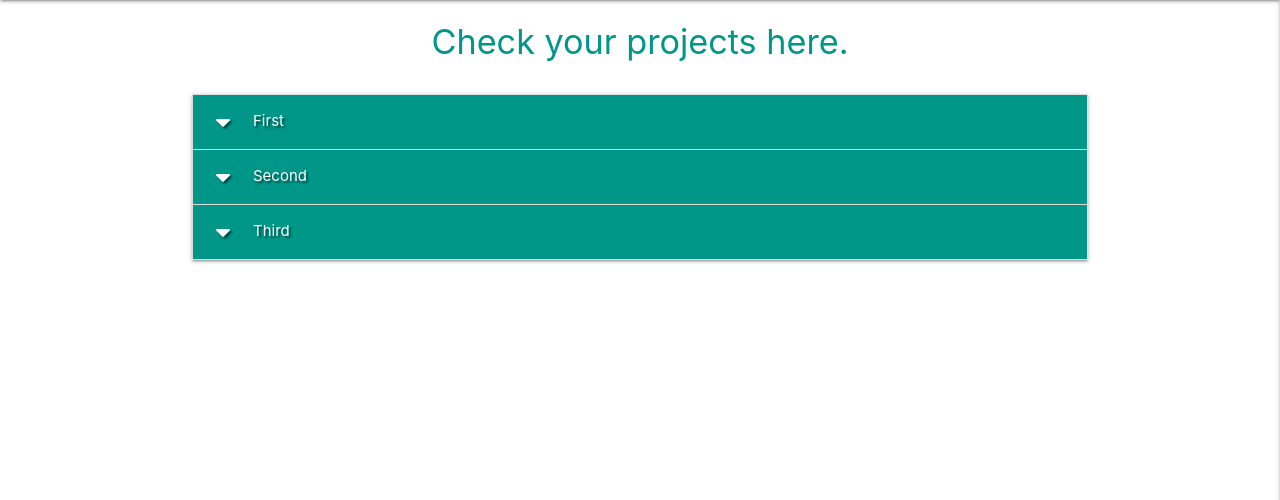
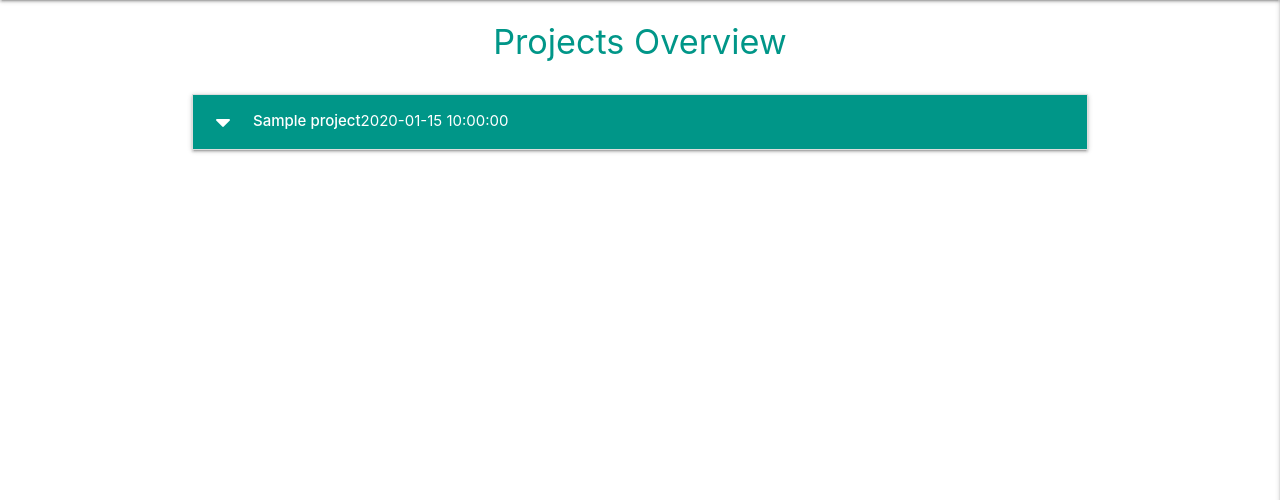
Before and after one commit to Julia-IO/Linguist_Portal, a Flask app: page / in a window 1280 px wide. Shown: the part 64-564 px from the top of the page. Run offline with Flask 2, Linux system fonts and the light colour scheme; a database or web service that is not in the repository returns one stand-in record (values such as "Sample title"); some libraries are stand-ins or nearby versions.

Commit message:
Bind data from DB to collapsible

```diff
--- a/app.py
+++ b/app.py
@@ -21,7 +21,7 @@ mongo = PyMongo(app)
 @app.route("/")
 @app.route("/get_projects")
 def get_projects():
-    projects = mongo.db.projects.find()
+    projects = list(mongo.db.projects.find())
     return render_template("projects.html", projects=projects)
 
 
--- a/static/js/script.js
+++ b/static/js/script.js
@@ -2,5 +2,6 @@ $(document).ready(function () {
     $(".sidenav").sidenav({edge: "right"});
     $('.tabs').tabs();
     $('.collapsible').collapsible();
+    $('.tooltipped').tooltip();
 
 });
--- a/templates/projects.html
+++ b/templates/projects.html
@@ -1,26 +1,38 @@
+
 {% extends "base.html" %}
 {% block content %}
 
-
 <div class="row">
         <div class="col s12 m8 offset-m2">
-            <h4 class="center-align teal-text">Check your projects here.</h4>
+            <h4 class="center-align teal-text">Projects Overview</h4>
         </div>
     </div>
 
-<ul class="collapsible">
+    <ul class="collapsible">
+        {% for project in projects %}
         <li>
-            <div class="collapsible-header white-text teal text-shadow"><i class="fas fa-caret-down"></i>First</div>
-            <div class="collapsible-body"><span>Lorem ipsum dolor sit amet.</span></div>
+            <div class="collapsible-header white-text light-blue teal">
+                <i class="fas fa-caret-down"></i>
+                <strong>{{ project.project_name }}</strong> {{ project.due_date }}
+                {% if project.project_is_overdue == "on" %}
+                    <i class="fas fa-exclamation-circle grey-text text-lighten-2 tooltipped"
+                        data-position="right" data-tooltip="Behind! Contact your Project Lead!"></i>
+                {% endif %}
+            </div>
+            <div class="collapsible-body">
+                <strong>{{ project.category_name }}</strong>
+                <p><strong>Instructions:</strong> {{ project.project_description | safe }}</p>
+                <p><strong>Project Lead:</strong> {{ project.project_lead | safe }}</p>
+                <p></p><strong>Language Pairs:</strong> {{ project.project_languages | safe }}</p>
+                <p><strong>Specialization:</strong> {{ project.project_specialization | safe }}</p>
+                <p><strong>Software used:</strong> {{ project.project_software | safe }}</p>
+                <p><strong>Due date:</strong> {{ project.project_due_date }}</p>
+                <p><strong>Behind due date:</strong> {{ project.project_is_overdue }}</p>
+                <p><strong>Project Status:</strong> {{ project.project_status }}</p>
+
+            </div>
         </li>
-        <li>
-            <div class="collapsible-header white-text teal text-shadow"><i class="fas fa-caret-down"></i>Second</div>
-            <div class="collapsible-body"><span>Lorem ipsum dolor sit amet.</span></div>
-        </li>
-        <li>
-            <div class="collapsible-header white-text teal text-shadow"><i class="fas fa-caret-down"></i>Third</div>
-            <div class="collapsible-body"><span>Lorem ipsum dolor sit amet.</span></div>
-        </li>
+        {% endfor %}
     </ul>
 
 {% endblock %}
```
